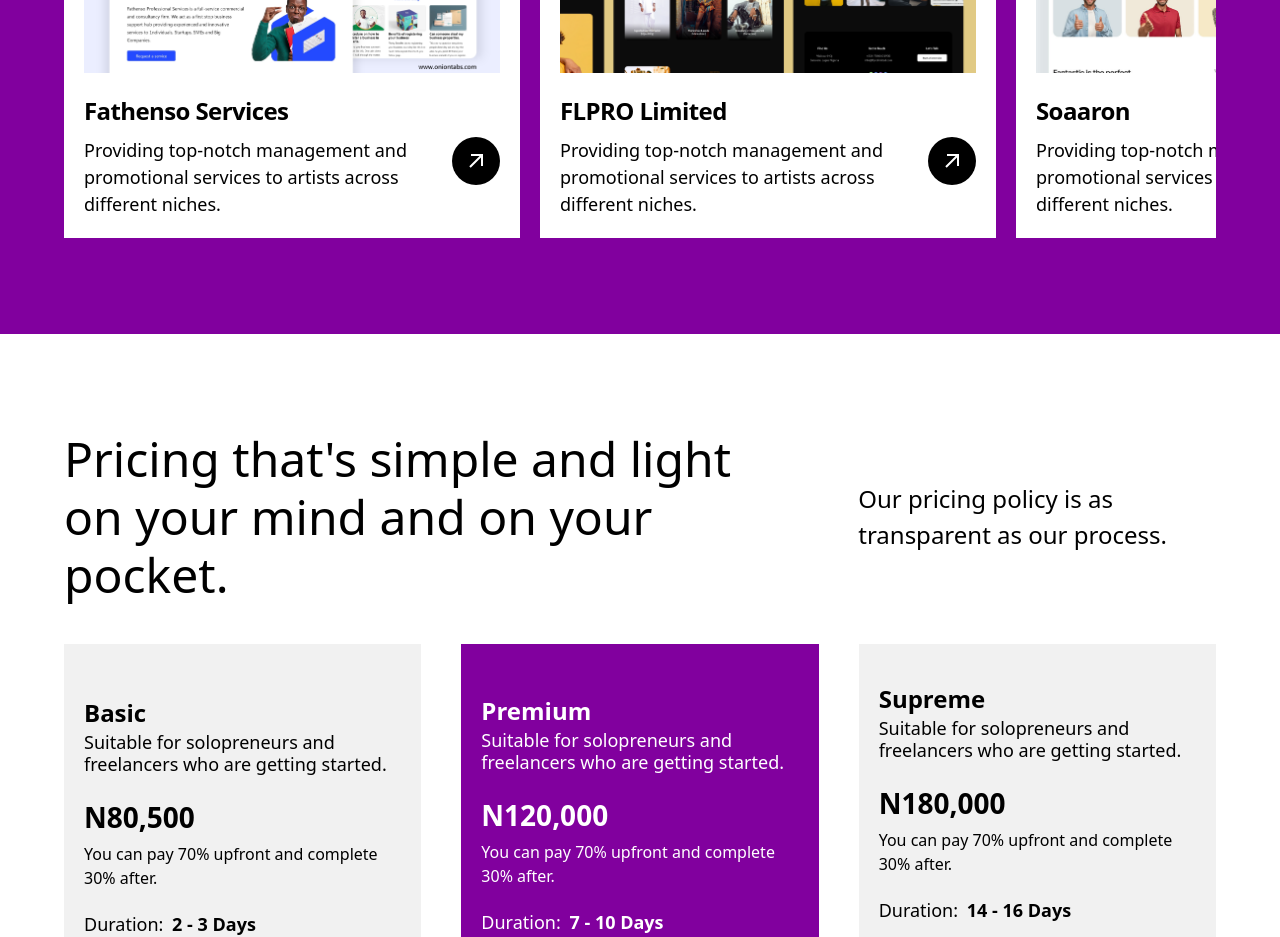
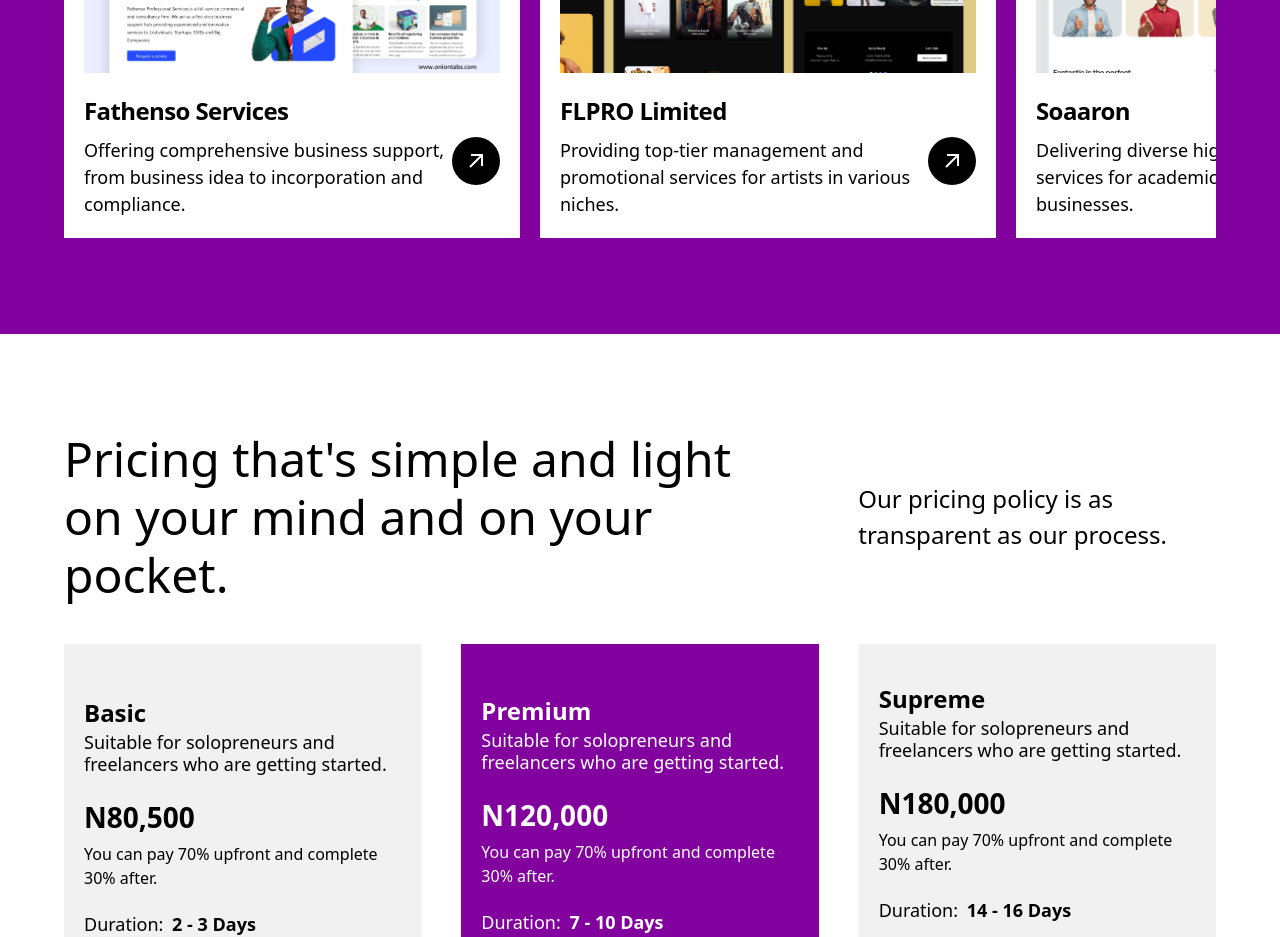
Before and after one commit to NormaWeb/Webpadi, a React (Vite) app: page / in a window 1280 px wide. Shown: the part 4180-5117 px from the top of the page. Built offline with nearby package versions, Linux system fonts and the light colour scheme; a web font is replaced by a local one.

Commit message:
Update Launch.jsx

```diff
--- a/src/sections/Launch.jsx
+++ b/src/sections/Launch.jsx
@@ -76,7 +76,7 @@
 
             <Slider {...sliderSettings} ref={customeSlider} className="">
                 <div className="pe-5">
-                    <div className="flex-1 flex flex-col justify-center bg-white p-5">
+                    <div className="flex-1 flex flex-col justify-center bg-white p-5 h-full">
                         <div className="flex flex-1 flex-col">
                             <img src={Image1} alt="Launch"
                                 // width={500}
@@ -88,7 +88,8 @@
                             <h5 class="text-heading font-semibold tracking-tight mb-2">FLPRO Limited</h5>
 
                             <div className="flex flex-row gap-4">
-                                <p className="text-[16px] md:text-[18px]">Providing top-notch management and promotional services to artists across different niches.</p>
+                                <p className="text-[16px] md:text-[18px]">
+                                    Providing top-tier management and promotional services for artists in various niches.</p>
 
                                 <a href="https://flprolimited.com/" target="_blank" rel="noopener noreferrer">
                                     <span className="bg-black p-2 md:p-3 rounded-full inline-block">
@@ -102,7 +103,7 @@
 
 
                 <div className="pe-5">
-                    <div className="flex-1 flex flex-col justify-center bg-white p-5">
+                    <div className="flex-1 flex flex-col justify-center bg-white p-5 h-full">
                         <div className="flex flex-1 flex-col">
                             <img src={Image2} alt="Launch" className="object-contain" />
                         </div>
@@ -111,7 +112,7 @@
                             <h5 class="text-heading font-semibold tracking-tight mb-2">Soaaron </h5>
 
                             <div className="flex flex-row">
-                                <p className="text-[16px] md:text-[18px]">Providing top-notch management and promotional services to artists across different niches.</p>
+                                <p className="text-[16px] md:text-[18px]">Delivering diverse high-quality content services for academics, authors, and businesses. </p>
 
                                 <a href="https://flprolimited.com/" target="_blank" rel="noopener noreferrer">
                                     <span className="bg-black p-2 md:p-3 rounded-full inline-block">
@@ -125,7 +126,7 @@
 
 
                 <div className="pe-5">
-                    <div className="flex-1 flex flex-col justify-center bg-white p-5">
+                    <div className="flex-1 flex flex-col justify-center bg-white p-5 h-full">
                         <div className="flex flex-1 flex-col">
                             <img src={Image3} alt="Launch"
                                 className="object-contain"
@@ -135,7 +136,7 @@
                         <div className="flex flex-1 flex-col mt-5">
                             <h5 class="text-heading font-semibold tracking-tight mb-2">Fathenso Services</h5>
                             <div className="flex flex-row">
-                                <p className="text-[16px] md:text-[18px]">Providing top-notch management and promotional services to artists across different niches.</p>
+                                <p className="text-[16px] md:text-[18px]">Offering comprehensive business support, from business idea to incorporation and compliance.</p>
 
                                 <a href="https://flprolimited.com/" target="_blank" rel="noopener noreferrer">
                                     <span className="bg-black p-2 md:p-3 rounded-full inline-block">
```
